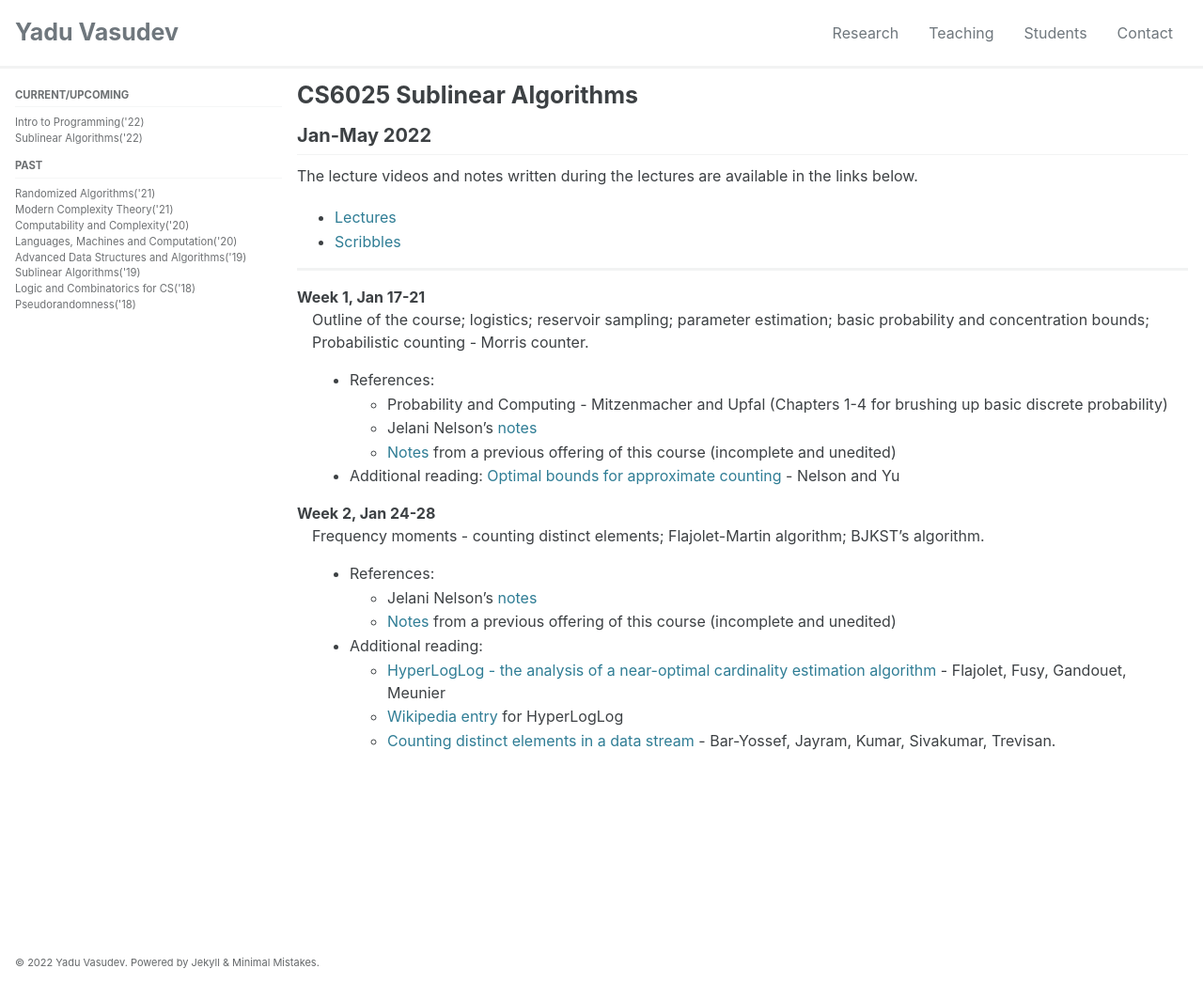
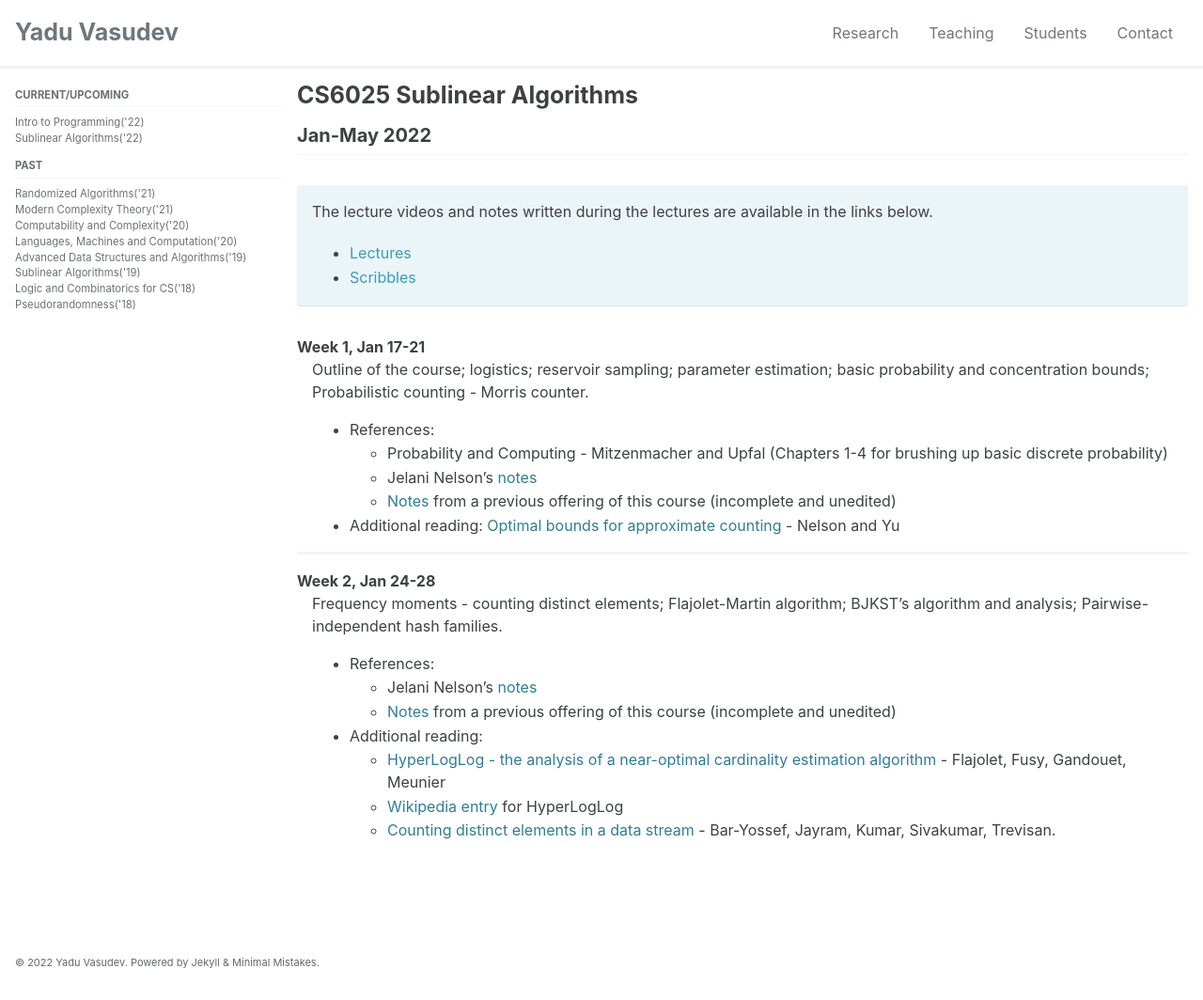
Before and after one commit to yaduvasudev/yaduvasudev.github.io, a Jekyll site: the page built from _pages/6025-22-lectures.md, in a window 1280 px wide and 1064 px high. Shown: the whole window at 94% size. Built offline with Jekyll 4.4.1, drawn with Linux system fonts in a browser that asks for light colours; cached includes are drawn as plain includes.

```diff
--- a/_pages/6025-22-lectures.md
+++ b/_pages/6025-22-lectures.md
@@ -9,11 +9,14 @@
 
 ## Jan-May 2022
 
+{::options parse_block_html="true" /}
+<div class="notice--info">
 The lecture videos and notes written during the lectures are available in the links below.
 - [Lectures](https://drive.google.com/drive/folders/1Ip-Ow2DhP5-cBkDiI44uJ_mwhnMZjyhN?usp=sharing)
 - [Scribbles](https://drive.google.com/drive/folders/1bpaONejdSOU0yu0blv9rYYdGxIw6OqFZ?usp=sharing)
+</div>
+{::options parse_block_html="false" /}
 
----
 Week 1, Jan 17-21
 : Outline of the course; logistics; reservoir sampling; parameter estimation; basic probability and concentration bounds; Probabilistic counting - Morris counter.
 - References:
@@ -22,8 +25,10 @@
     - [Notes](https://drive.google.com/file/d/1DIy1HJbasqZ6vkkQNNToWniEeGQ36F_f/view?usp=sharing) from a previous offering of this course (incomplete and unedited)
 - Additional reading: [Optimal bounds for approximate counting](https://arxiv.org/pdf/2010.02116.pdf) - Nelson and Yu
 
+---
+
 Week 2, Jan 24-28
-: Frequency moments - counting distinct elements; Flajolet-Martin algorithm; BJKST's algorithm.
+: Frequency moments - counting distinct elements; Flajolet-Martin algorithm; BJKST's algorithm and analysis; Pairwise-independent hash families.
 - References:
     - Jelani Nelson's [notes](https://www.sketchingbigdata.org/fall20/lec/notes.pdf)
     - [Notes](https://drive.google.com/file/d/1DIy1HJbasqZ6vkkQNNToWniEeGQ36F_f/view?usp=sharing) from a previous offering of this course (incomplete and unedited)
```
Also changed, not shown: _pages/6025-22.md (+1 -1 lines).
